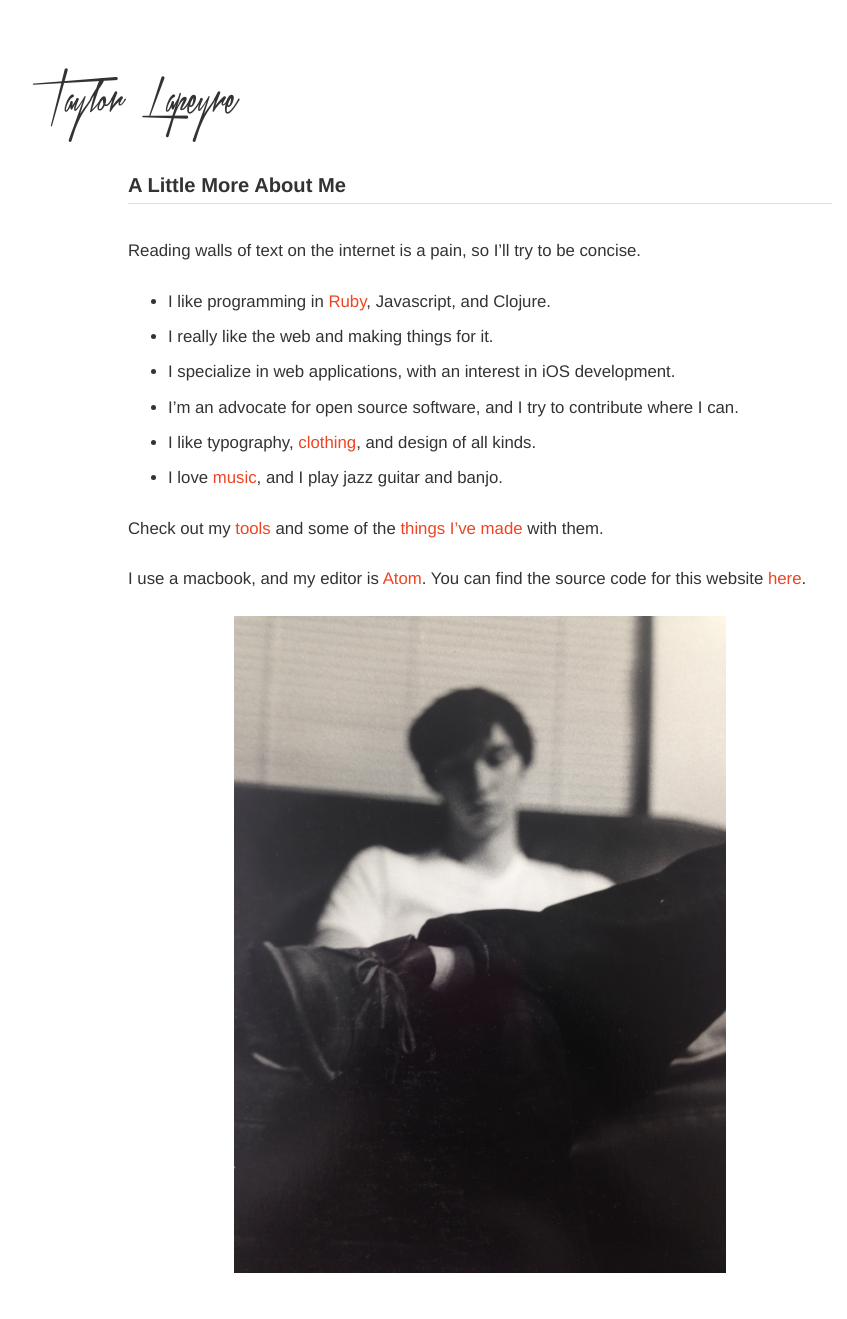
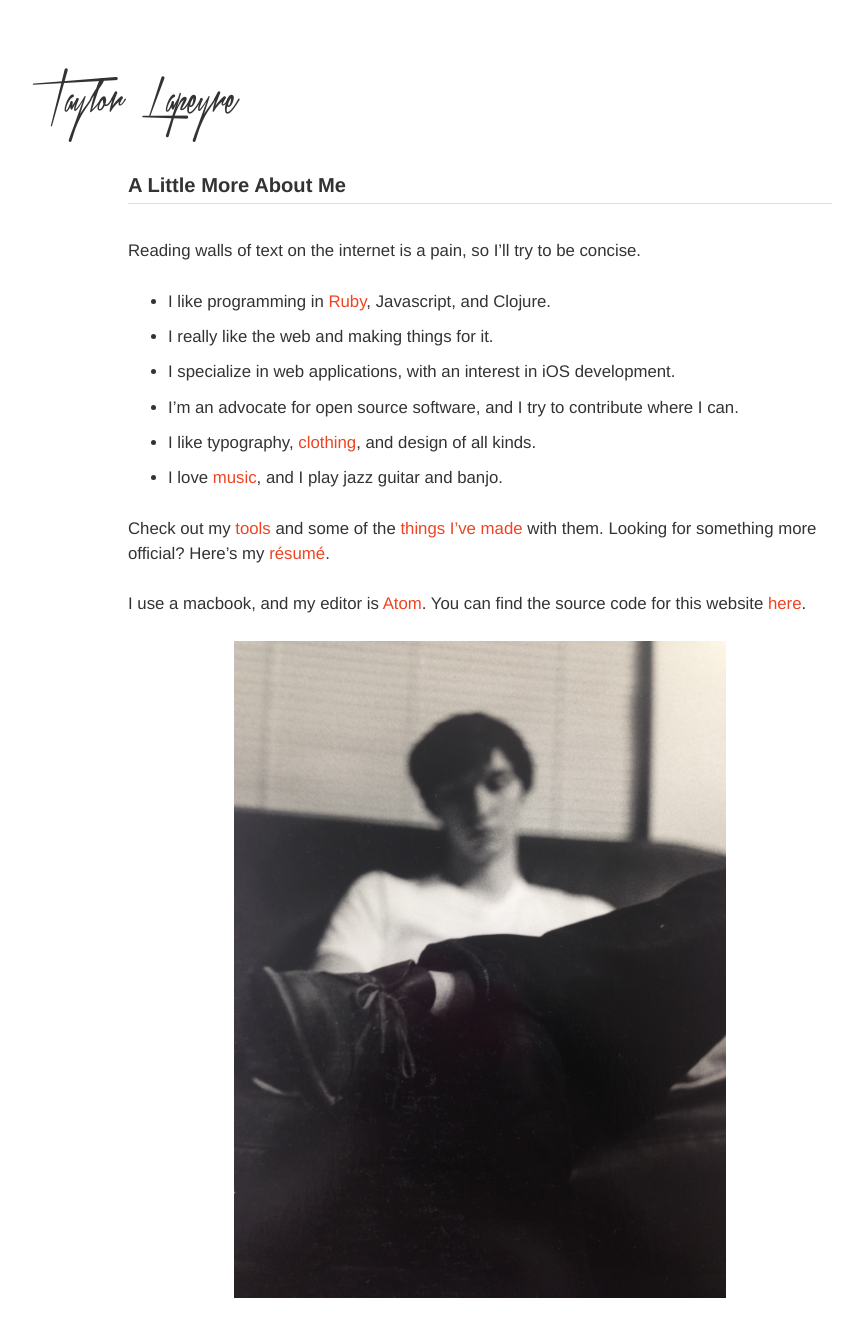
Before and after one commit to taylorlapeyre/taylorlapeyre.github.io, a Jekyll site: the page built from about.md, in a window 1280 px wide. Shown: the whole page, without its empty margins (160-1007 px from the left). Built offline with Jekyll 4.4.1, drawn with Linux system fonts in a browser that asks for light colours; some web fonts are replaced; before the commit the page ends 1294 px from its top, so only the background shows below that.

Commit message:
Update about.md

```diff
--- a/about.md
+++ b/about.md
@@ -14,7 +14,7 @@ Reading walls of text on the internet is a pain, so I'll try to be concise.
 - I like typography, [clothing][1], and design of all kinds.
 - I love [music][3], and I play jazz guitar and banjo.
 
-Check out my [tools][5] and some of the [things I've made][6] with them.
+Check out my [tools][5] and some of the [things I've made][6] with them. Looking for something more official? Here's my [résumé][resume].
 
 I use a macbook, and my editor is [Atom][9]. You can find the source code for this website [here][7].
 
```
Also changed, not shown: other parts of about.md (+1 -0 lines).
